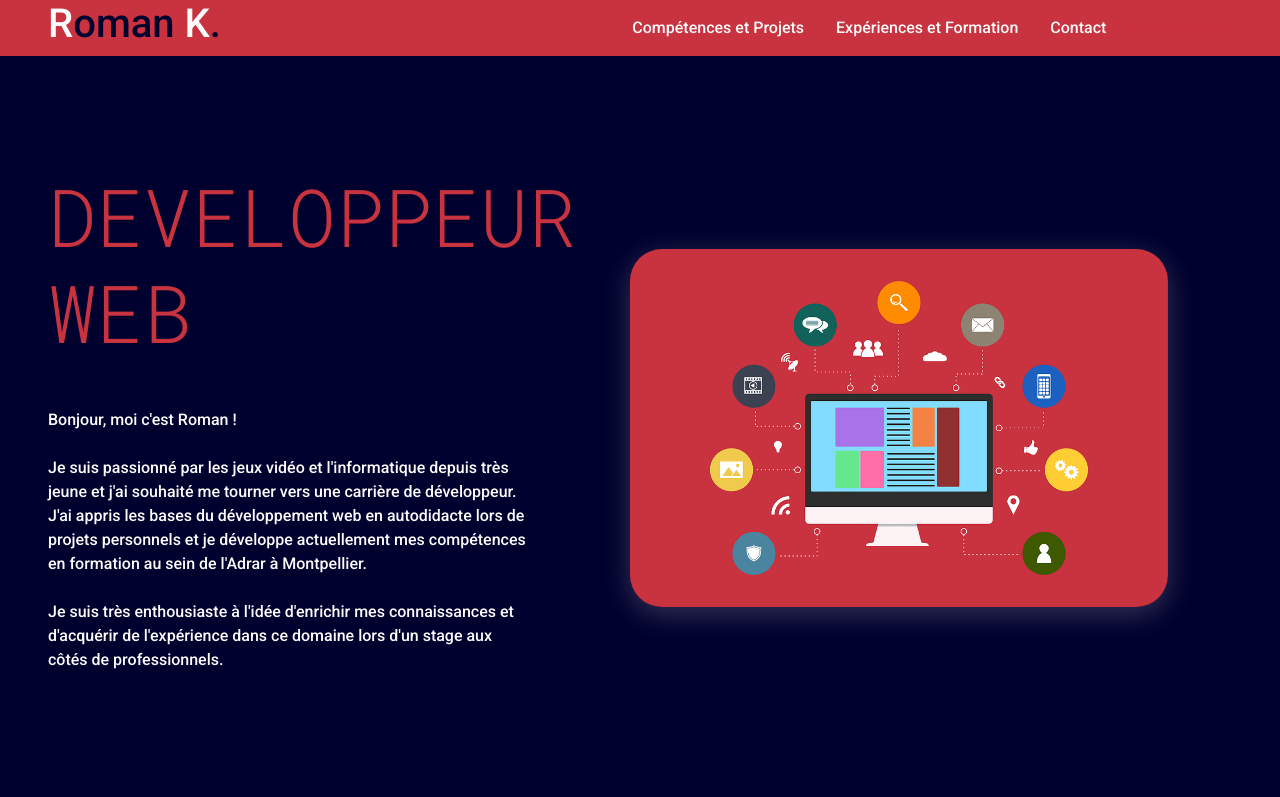
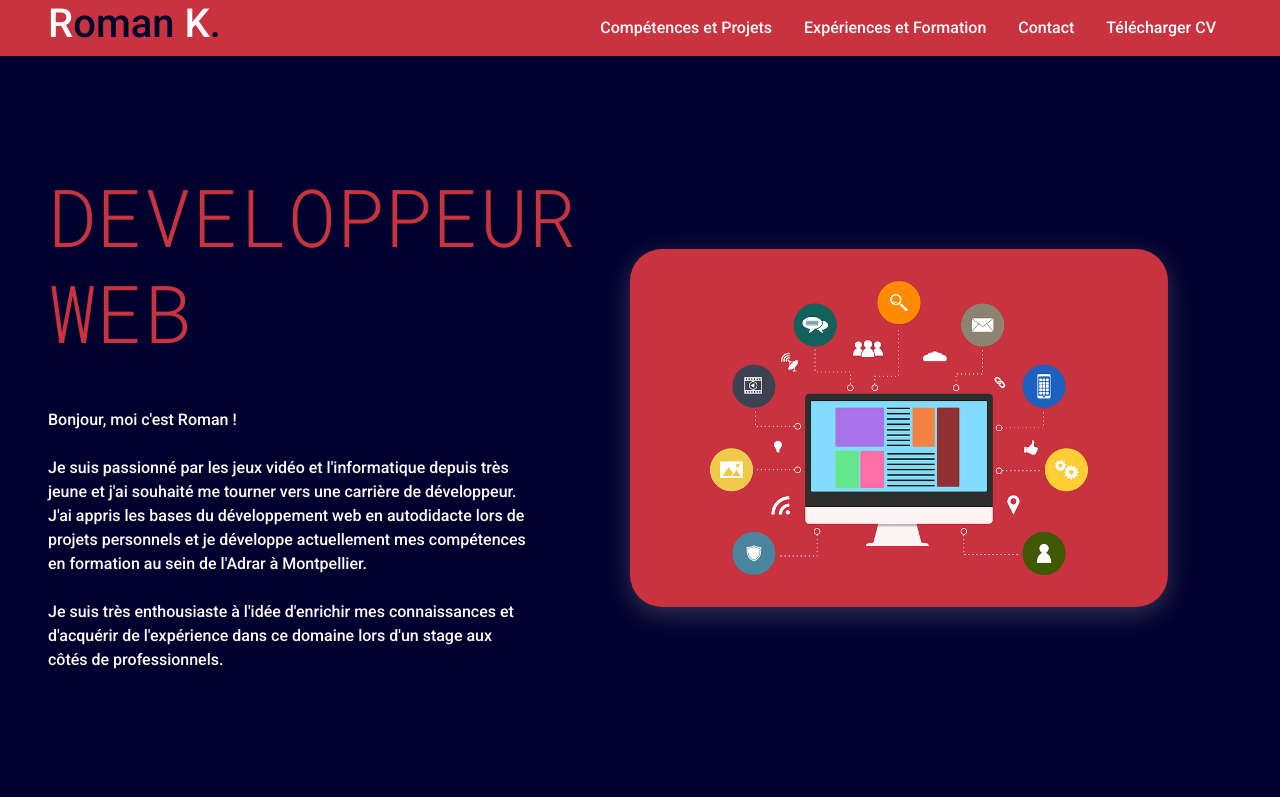
Before and after one commit to Kasroman/portfolio, a plain HTML site: page index.html in a window 1280 px wide. Shown: the top 797 px of the page. Drawn offline with Linux system fonts and the light colour scheme.

Commit message:
Update index.html

```diff
--- a/index.html
+++ b/index.html
@@ -18,7 +18,7 @@
                 <li><a class="text-light mx-3" href="#competences-projets">Compétences et Projets</a></li>
                 <li><a class="text-light mx-3" href="#experiences-formation">Expériences et Formation</a></li>
                 <li><a class="text-light mx-3" href="#footer">Contact</a></li>
-                <li><a href="assets/files/CV_Kastler_Roman.pdf" download>Télécharger CV</a></li>
+                <li><a class="text-light mx-3" href="assets/files/CV_Kastler_Roman.pdf" download>Télécharger CV</a></li>
             </ul>
         </nav>
     </header>
```
